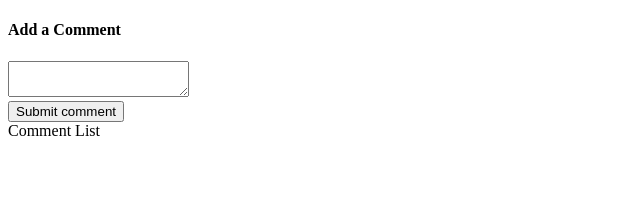
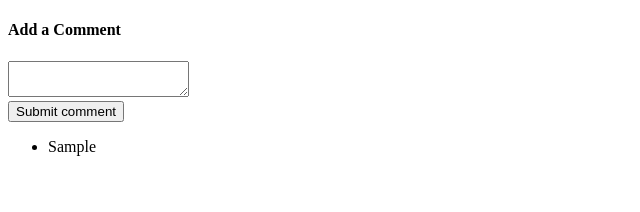
Before and after one commit to shockliang/advanced-react-exercises, a React (Create React App) app in the folder testing/: page / in a window 1280 px wide. Both pictures are taken after typing "Sample" into the empty fields and a click on the button "Submit comment". Shown: the top 212 px of the page, without its empty margins (0-640 px from the left). Built offline with nearby package versions, Linux system fonts and the light colour scheme.

Commit message:
Comment list wireup.

```diff
--- a/testing/src/components/CommentList.js
+++ b/testing/src/components/CommentList.js
@@ -1,9 +1,26 @@
-import React from "react";
+import React, {Component} from "react";
+import {connect} from "react-redux";
 
-export default () => {
-  return (
-    <div>
-      Comment List
-    </div>
-  )
+class CommentList extends Component {
+  renderComments() {
+    return this.props.comments.map(comment => {
+      return <li key={comment}>{comment}</li>
+    });
+  }
+
+  render() {
+    return (
+      <div>
+        <ul>
+          {this.renderComments()}
+        </ul>
+      </div>
+    )
+  };
 }
+
+function mapStateToProps(state) {
+  return {comments: state.comments};
+}
+
+export default connect(mapStateToProps)(CommentList);
```
